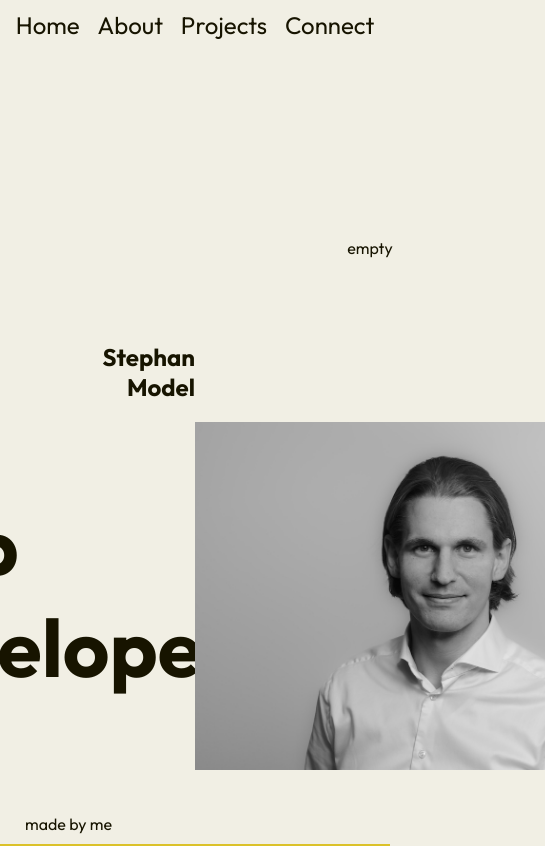
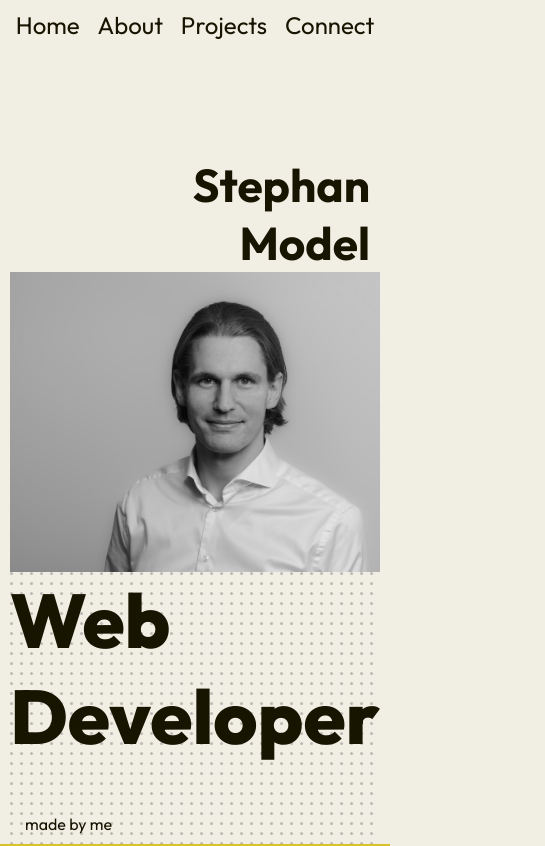
Before and after one commit to StephMode/personal-website, a React (Vite) app: page / in a window 390 px wide. Shown: the top 846 px of the page, 545 px wide, since content can reach past the window. Built offline with nearby package versions, Linux system fonts and the light colour scheme.

Commit message:
feat: finalize development of HomePage, adjust CSS vars, add svg for bg pattern
a simple rearrangement using grid properties did the trick to make the website responsive

```diff
--- a/src/components/pages/HomePage.jsx
+++ b/src/components/pages/HomePage.jsx
@@ -4,52 +4,50 @@ export default function () {
   return (
     <StyledGridContainer>
       <StyledGridElementName>
-        <h2>
-          Stephan
-          <br /> Model
-        </h2>
+        Stephan
+        <br /> Model
       </StyledGridElementName>
-      <div>empty</div>
+
+      <StlyedGridElementImage />
+
       <StyledGridElementTitle>
-        <h1>
-          Web
-          <br /> Developer
-        </h1>
+        Web
+        <br /> Developer
       </StyledGridElementTitle>
-      <StlyedGridElementImage>
-        {/* <img src={"./src/assets/images/portrait-image.jpeg"} width={400} /> */}
-      </StlyedGridElementImage>
     </StyledGridContainer>
   );
 }
 
 const StyledGridContainer = styled.div`
   display: grid;
-  grid-template-columns: repeat(2, minmax(350px, 1fr));
+  grid-template-columns: repeat(2, minmax(420px, 1fr));
   grid-template-rows: repeat(2, minmax(300px, 1fr));
-  justify-items: center;
-  align-items: center;
+
+  @media screen and (max-width: 840px) {
+    grid-template-columns: repeat(1, minmax(300px, 1fr));
+    grid-template-rows: repeat(3, minmax(300px, 1fr));
+  }
 `;
 
-const StyledGridElementName = styled.div`
+const StyledGridElementName = styled.h2`
   justify-self: flex-end;
   align-self: flex-end;
   text-align: right;
+  font-size: var(--fontSize-subTitle);
+  margin: 0;
+  padding-right: var(--padding-s);
 `;
 
-const StyledGridElementTitle = styled.div`
-  justify-self: flex-start;
-  align-self: flex-start;
+const StyledGridElementTitle = styled.h1`
+  background-image: url("/images/grid-pattern.svg");
   font-size: var(--fontSize-title);
-  padding: var(--padding-xs);
+  font-weight: var(--fontWeight-title);
+  margin: 0;
 `;
 
 const StlyedGridElementImage = styled.div`
   background-image: url("/images/portrait-image.jpeg");
   background-size: cover;
-  /* background-position: center; */
   width: 100%;
   height: 100%;
-  /* min-width: 350px;
-  min-height: 300px; */
 `;
--- a/styles.js
+++ b/styles.js
@@ -9,8 +9,8 @@ export default createGlobalStyle`
 
   --backgroundColor-primary: #F1EFE4; // alabaster
 
-  --fontSize-title: 54px;
-  --fontSize-subTitle: 70px;
+  --fontSize-title: 76px;
+  --fontSize-subTitle: 46px;
   --fontSize-navBar: 24px;
   --fontSize-pageHeading: 186px;
   --fontSize-sectionHeading: 48px;
```
Also changed, not shown: public/images/grid-pattern.svg (added).
